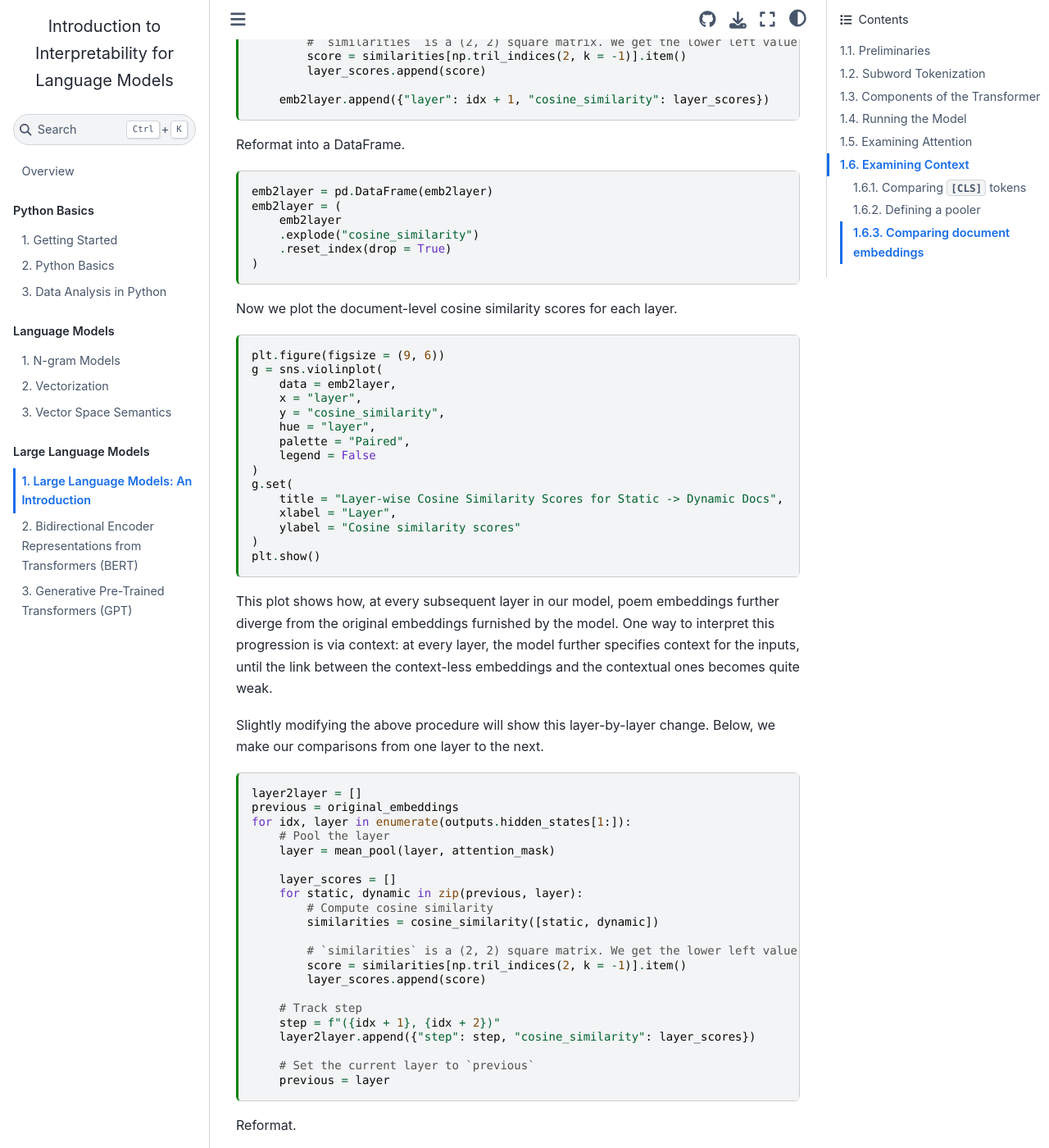
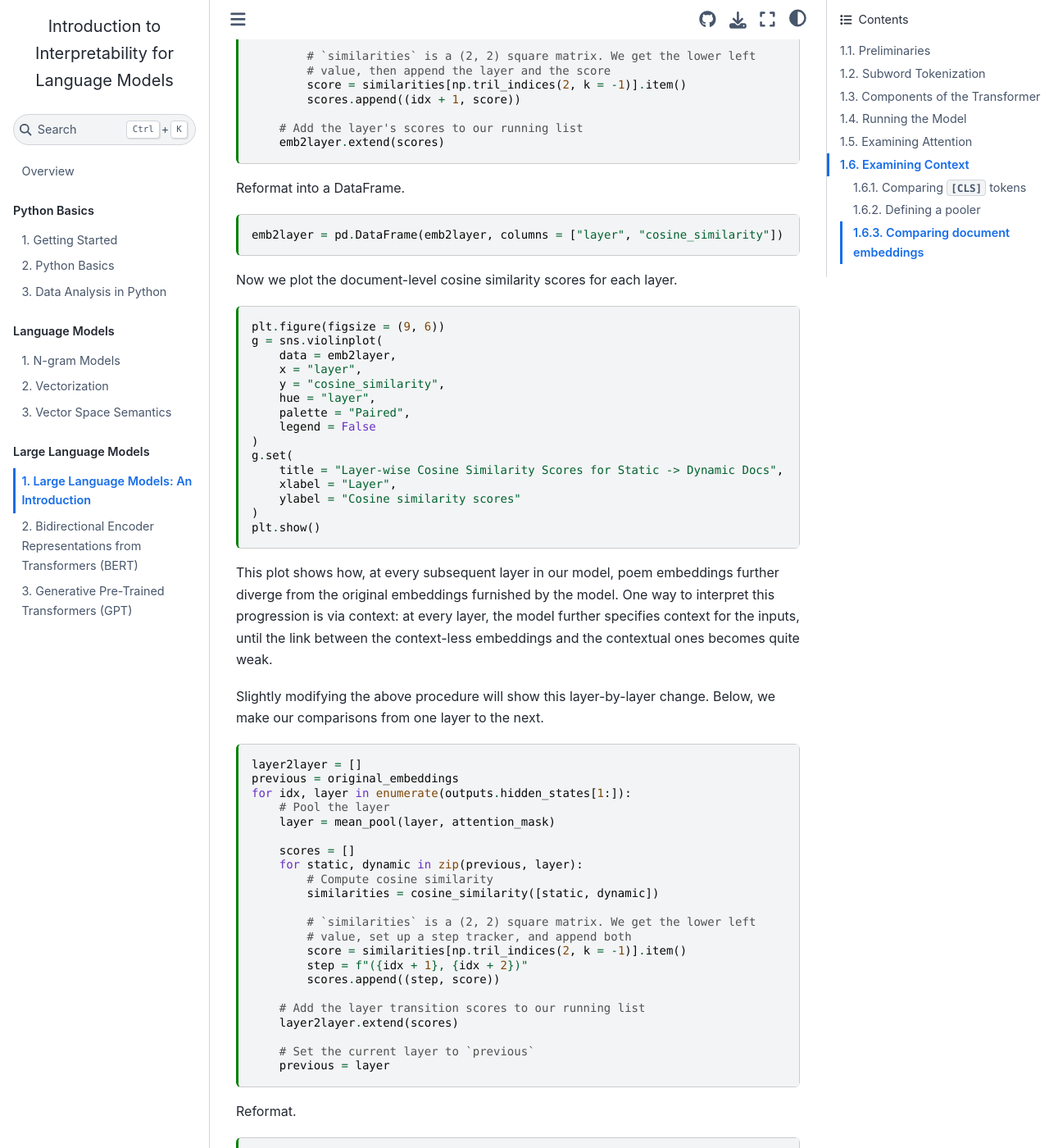
Before and after one commit to t-shoemaker/2024_dtl_lm-interpretability, a Jupyter Book: the page built from chapters/07_intro-to-llms.md, in a window 1280 px wide and 1400 px high, scrolled down 21188 px. Shown: the whole window at 82% size. Built offline with Jupyter Book 1.0.4 settings and Sphinx 7.4.7 and the Sphinx Book theme 1.1.4, drawn with Linux system fonts in a browser that asks for light colours; some of the changed text lies outside the part shown.

Commit message:
Cleaning up graph creation

````diff
--- a/chapters/07_intro-to-llms.md
+++ b/chapters/07_intro-to-llms.md
@@ -1071,27 +1072,24 @@ for idx, layer in enumerate(outputs.hidden_states[1:]):
     # Pool the layer
     layer = mean_pool(layer, attention_mask)
 
-    layer_scores = []
+    scores = []
     for static, dynamic in zip(original_embeddings, layer):
         # Compute cosine similarity
         similarities = cosine_similarity([static, dynamic])
 
-        # `similarities` is a (2, 2) square matrix. We get the lower left value
+        # `similarities` is a (2, 2) square matrix. We get the lower left
+        # value, then append the layer and the score
         score = similarities[np.tril_indices(2, k = -1)].item()
-        layer_scores.append(score)
+        scores.append((idx + 1, score))
 
-    emb2layer.append({"layer": idx + 1, "cosine_similarity": layer_scores})
+    # Add the layer's scores to our running list
+    emb2layer.extend(scores)
 ```
 
 Reformat into a DataFrame.
 
 ```{code-cell}
-emb2layer = pd.DataFrame(emb2layer)
-emb2layer = (
-    emb2layer
-    .explode("cosine_similarity")
-    .reset_index(drop = True)
-)
+emb2layer = pd.DataFrame(emb2layer, columns = ["layer", "cosine_similarity"])
 ```
 
 Now we plot the document-level cosine similarity scores for each layer.
@@ -1130,18 +1128,19 @@ for idx, layer in enumerate(outputs.hidden_states[1:]):
     # Pool the layer
     layer = mean_pool(layer, attention_mask)
 
-    layer_scores = []
+    scores = []
     for static, dynamic in zip(previous, layer):
         # Compute cosine similarity
         similarities = cosine_similarity([static, dynamic])
 
-        # `similarities` is a (2, 2) square matrix. We get the lower left value
+        # `similarities` is a (2, 2) square matrix. We get the lower left
+        # value, set up a step tracker, and append both
         score = similarities[np.tril_indices(2, k = -1)].item()
-        layer_scores.append(score)
+        step = f"({idx + 1}, {idx + 2})"
+        scores.append((step, score))
 
-    # Track step
-    step = f"({idx + 1}, {idx + 2})"
-    layer2layer.append({"step": step, "cosine_similarity": layer_scores})
+    # Add the layer transition scores to our running list
+    layer2layer.extend(scores)
 
     # Set the current layer to `previous`
     previous = layer
@@ -1150,11 +1149,8 @@ for idx, layer in enumerate(outputs.hidden_states[1:]):
 Reformat.
 
 ```{code-cell}
-layer2layer = pd.DataFrame(layer2layer)
-layer2layer = (
-    layer2layer
-    .explode("cosine_similarity")
-    .reset_index(drop = True)
+layer2layer = pd.DataFrame(
+    layer2layer, columns = ["step", "cosine_similarity"]
 )
 ```
 
````
Also changed, not shown: other parts of chapters/07_intro-to-llms.md (+2 -1 lines).
